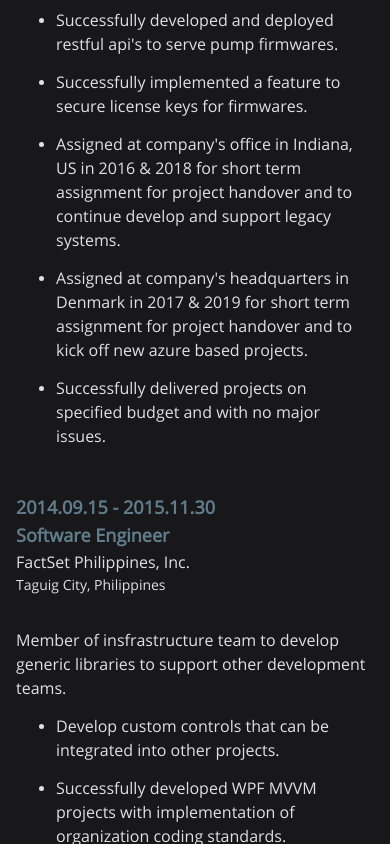
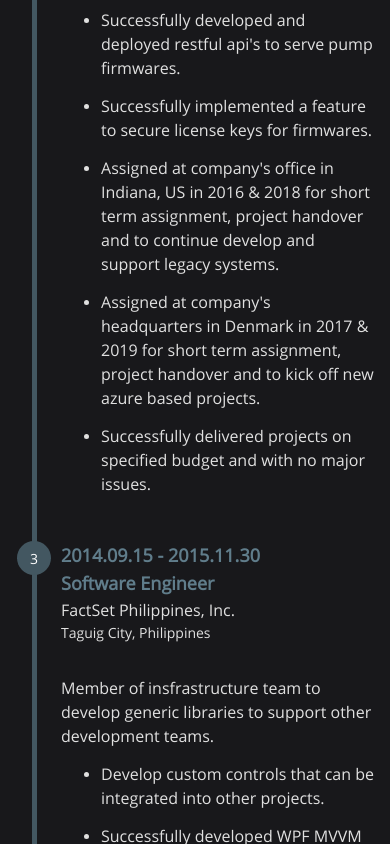
Before and after one commit to dmonkey75/mac.personal.web, a React (Create React App) app in the folder client/: page / in a window 390 px wide. Shown: the part 3760-4604 px from the top of the page. Built offline with nearby package versions, Linux system fonts and the light colour scheme.

Commit message:
enable experience timeline for mobile view

```diff
--- a/client/src/components/Experience.tsx
+++ b/client/src/components/Experience.tsx
@@ -1,5 +1,5 @@
 import React from 'react';
-import { Theme } from '@material-ui/core';
+import { Theme, ThemeProvider } from '@material-ui/core';
 import { makeStyles, withStyles, useTheme, createStyles } from '@material-ui/core/styles';
 import Typography from '@material-ui/core/Typography';
 import useMediaQuery from '@material-ui/core/useMediaQuery';
@@ -57,14 +57,16 @@ const useStyles = makeStyles<Theme, IScreen>((theme: Theme) =>
             paddingTop: (props) => props.isMobile ? theme.spacing(8) : 0,
             flex: (props) => props.isMobile ? '' : '70%',
 
+            marginLeft: theme.spacing(2),
+
             "& > :not(:last-child)": {
-                borderLeft: (props) => props.isMobile ? 'none' : `5px solid ${theme.palette.primary.dark}`,
-                paddingLeft: (props) => props.isMobile ? 0 : theme.spacing(4),
+                paddingLeft: (props) => props.isMobile ? theme.spacing(3) : theme.spacing(4),
+                borderLeft: `5px solid ${theme.palette.primary.dark}`,
             },
 
             "& >:last-child": {
                 borderLeft: `none`,
-                paddingLeft: (props) => props.isMobile ? 0 : theme.spacing(4),
+                paddingLeft: (props) => props.isMobile ? theme.spacing(4) : theme.spacing(4),
             },
 
             "& > * li": {
@@ -107,13 +109,13 @@ const useStyles = makeStyles<Theme, IScreen>((theme: Theme) =>
             color: theme.palette.common.white,
             textAlign: "center",
             position: 'absolute',
-            marginLeft: theme.spacing(-6.5),
             paddingTop: theme.spacing(1),
-            visibility: (props) => props.isMobile ? 'hidden' : 'visible'
+            marginLeft:  (props) => props.isMobile ? theme.spacing(-5.5) : theme.spacing(-6.5),
+            marginTop: (props) => props.isMobile ? theme.spacing(-3.5) : 0,
         },
 
         lastCircleItem: {
-            marginLeft: theme.spacing(-6),
+            marginLeft: (props) => props.isMobile ? theme.spacing(-6) : theme.spacing(-6),
         },
 
         summary: {
@@ -176,12 +178,12 @@ function Works(props: any) {
                             </ul>
                             <ul>
                                 <li>
-                                    <GreyTextTypography variant='body1' className={classes.items}>Assigned at company's office in Indiana, US in 2016 & 2018 for short term assignment for project handover and to continue develop and support legacy systems.</GreyTextTypography>
+                                    <GreyTextTypography variant='body1' className={classes.items}>Assigned at company's office in Indiana, US in 2016 & 2018 for short term assignment, project handover and to continue develop and support legacy systems.</GreyTextTypography>
                                 </li>
                             </ul>
                             <ul>
                                 <li>
-                                    <GreyTextTypography variant='body1' className={classes.items}>Assigned at company's headquarters in Denmark in 2017 & 2019 for short term assignment for project handover and to kick off new azure based projects.</GreyTextTypography>
+                                    <GreyTextTypography variant='body1' className={classes.items}>Assigned at company's headquarters in Denmark in 2017 & 2019 for short term assignment, project handover and to kick off new azure based projects.</GreyTextTypography>
                                 </li>
                             </ul>
                             <ul>
```
